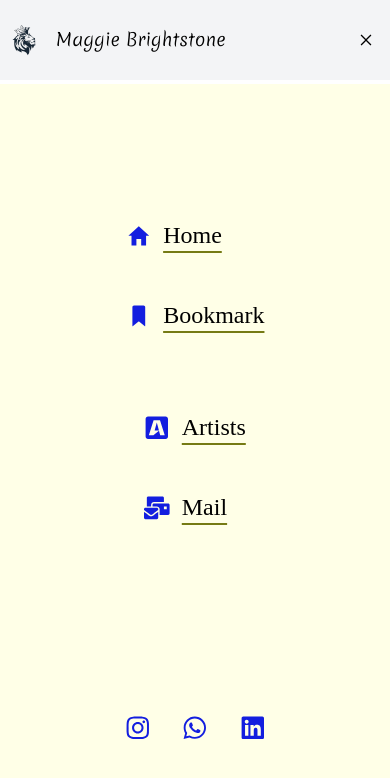
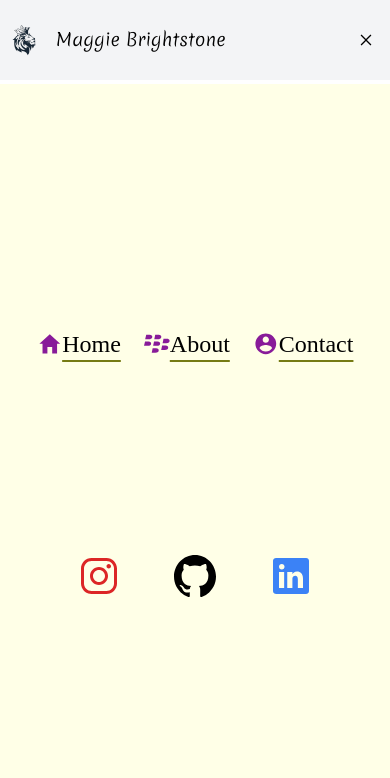
Before and after one commit to Rishi00786/Rishi00786.github.io, a React app in the folder Virtual_Assistant_Website/: page /contact in a window 390 px wide. Both pictures are taken after a click on the icon 366 px from the left and 40 px from the top of the page. Shown: the top 778 px of the page. Built offline with nearby package versions, Linux system fonts and the light colour scheme; the HTML template or start-up script is replaced by a standard one; a web font is replaced by a local one.

Commit message:
Added react-router and contact page

```diff
--- a/Virtual_Assistant_Website/package.json
+++ b/Virtual_Assistant_Website/package.json
@@ -16,7 +16,8 @@
     "@fortawesome/fontawesome-svg-core": "^6.5.1",
     "react": "^18.2.0",
     "react-dom": "^18.2.0",
-    "react-icons": "^5.0.1"
+    "react-icons": "^5.0.1",
+    "react-router-dom": "^6.22.3"
   },
   "devDependencies": {
     "@types/react": "^18.2.64",
--- a/Virtual_Assistant_Website/src/App.jsx
+++ b/Virtual_Assistant_Website/src/App.jsx
@@ -7,19 +7,48 @@ import { useStateContext } from './context/context'
 import Body from './components/Body'
 import Body_two from './components/Body_two'
 import Footer from './components/Footer'
+import About from './components/About'
+import Login from './components/Login'
+import {
+  createBrowserRouter,
+  RouterProvider,
+} from "react-router-dom";
 
 function App() {
+
   const { display } = useStateContext()
+
+  const router = createBrowserRouter([
+    {
+      path: "/",
+      element: <>
+      <Navbar/>
+      {display && <div id='sidebar' className={display ? 'sidebar-visible' : 'sidebar-hidden'}><Sidebar/></div>}
+      {!display && <div><Body/></div>}
+      {!display && <div><Body_two/></div>}
+      {!display && <div><Footer/></div>}
+      </>
+    },
+    {
+      path: "/about",
+      element: <><Navbar/>
+      {display && <div id='sidebar' className={display ? 'sidebar-visible' : 'sidebar-hidden'}><Sidebar/></div>}
+      {!display &&<About/>}
+      </>
+    },
+    {
+      path: "/contact",
+      element: <><Navbar/>
+      {display && <div id='sidebar' className={display ? 'sidebar-visible' : 'sidebar-hidden'}><Sidebar/></div>}
+      {!display && <Login/>}
+      </>
+    },
+  ]);
+
 
   return (
     <>
-      <Navbar />
-      {display && <div id='sidebar' className={display ? 'sidebar-visible' : 'sidebar-hidden'}>
-        <Sidebar />
-      </div>}
-        {!display && <Body />}
-        {!display && <Body_two />}
-        {!display && <Footer />}
+        <RouterProvider router={router} />
     </>
   )
 }
--- /dev/null
+++ b/Virtual_Assistant_Website/src/components/About.jsx
@@ -0,0 +1,11 @@
+import React from 'react'
+
+const About = () => {
+  return (
+    <div>
+      This is about
+    </div>
+  )
+}
+
+export default About
--- a/Virtual_Assistant_Website/src/components/Body.jsx
+++ b/Virtual_Assistant_Website/src/components/Body.jsx
@@ -27,7 +27,7 @@ const Body = () => {
                             Hi, I'm Maggie, a Skilled Administrative Support Professional
                         </div>
                     </div>
-                    <div id='info2' className='text-center font-thin w-4/5'>
+                    <div id='info2' className='text-center font-normal w-4/5'>
                         <div className="1">
                         Experienced administrative professional adept at multitasking, problem-solving, organization, communication, and delivering exceptional support in various office environments.
                         </div>
@@ -41,7 +41,7 @@ const Body = () => {
                     <div id='j' className="font-medium text-center">
                     What Can I Do For You?
                     </div>
-                    <div id='k' className="2 font-thin text-center m-4 sm:text-lg w-5/6">
+                    <div id='k' className="2 font-normal text-center m-4 sm:text-lg w-5/6">
                     Catering to Your Needs: A Versatile Virtual Assistant Ready to Assist You Every Step of the Way</div>
                 </div>
             </div>
--- a/Virtual_Assistant_Website/src/components/Body_two.jsx
+++ b/Virtual_Assistant_Website/src/components/Body_two.jsx
@@ -26,7 +26,7 @@ const Body_two = () => {
             <div id='card' className={`card ${borderClass} ${borderClass2}`}>
                 <div>{icon}</div>
                 <div id='titl' className="titl text-2xl">{title}</div>
-                <div id='desc' className="w-4/5 font-thin overflow-scroll">{description}</div>
+                <div id='desc' className="w-4/5 font-normal overflow-scroll">{description}</div>
             </div>
         );
     };
--- a/Virtual_Assistant_Website/src/components/Footer.jsx
+++ b/Virtual_Assistant_Website/src/components/Footer.jsx
@@ -11,9 +11,9 @@ const Footer = () => {
             <div id='cards' className='flex items-center justify-center text-center flex-col bg-white sm:gap-8 md:w-72 md:h-11/12 lg:gap-6 xl:gap-6 md:gap-2'>
                 <div id="comma" className=' text-5xl'>⤨⤨</div>
                 <div id='title' className="font-medium sm:text-4xl md:text-xl lg:text-2xl lg:w-full xl:text-3xl">{title}</div>
-                <div id='descript' className="font-thin sm:w-5/6 w-11/12 sm:text-lg md:text-sm xl:text-lg">{description}</div>
+                <div id='descript' className="font-normal sm:w-5/6 w-11/12 sm:text-lg md:text-sm xl:text-lg">{description}</div>
                 <div id='auth' className=" font-medium sm:text-3xl md:text-xl xl:text-3xl">{author}</div>
-                <div id='namee' className="font-thin sm:text-lg md:text-sm xl:text-lg">{name}</div>
+                <div id='namee' className="font-extralight sm:text-lg md:text-sm xl:text-lg">{name}</div>
             </div>
         )
 
@@ -52,7 +52,7 @@ const Footer = () => {
             </div>
         </div>
         <div id="copy" className='flex bg-blue-800 w-screen items-center justify-center sm:h-24'>
-            <div id='copyright' className='text-center text-white font-thin'>© 2035 by Maggie Brightstone. Powered and secured by Wix</div>
+            <div id='copyright' className='text-center text-white font-thin'>© 2035 by Maggie Brightstone. Powered and secured by <a href="https://www.instagram.com/sshui_bnaeh/" target='_blank'><u className='font-semibold'>Rishi</u></a></div>
         </div>
     </div>
     </>
--- /dev/null
+++ b/Virtual_Assistant_Website/src/components/Login.css
@@ -0,0 +1,27 @@
+@media only screen and (max-width:639px){
+    #boxe{
+        margin-top: 10vh;
+        width: 80vw;
+        gap: 10vh;
+        position: relative;
+        height: 65vh;
+    }
+    #label{
+        position: absolute;
+    }
+}
+#btn{
+    transition: all 0.3s ease-in-out;
+    box-sizing: border-box;
+}
+#btn:hover{
+    background-color: rgb(107, 216, 255);
+    color: black;
+    border-color: black;
+    box-shadow: 0 0 20px rgba(255, 215, 0, 0.7),
+    0 0 20px rgba(255, 239, 0, 0.5),
+    0 0 20px rgba(255, 215, 0, 0.3);
+}
+#line{
+    width: 50vw
+}
--- /dev/null
+++ b/Virtual_Assistant_Website/src/components/Login.jsx
@@ -0,0 +1,50 @@
+import React, { useRef } from 'react';
+import './Login.css';
+
+const Login = () => {
+  const labelRef1 = useRef();
+  const labelRef2 = useRef();
+  const labelRef3 = useRef();
+
+  const handleOnClick = (labelRef) => {
+    labelRef1.current.style.transition = "transform 0s ease-in";
+    labelRef2.current.style.transition = "transform 0s ease-in";
+    labelRef3.current.style.transition = "transform 0s ease-in";
+
+    labelRef1.current.style.transform = "";
+    labelRef2.current.style.transform = "";
+    labelRef3.current.style.transform = "";
+
+    labelRef.current.style.transition = "transform 0.2s ease-in";
+    labelRef.current.style.transform = "translateX(-1.8vw) translateY(-3vh) scale(0.75)";
+  };
+
+  return (
+    <>
+      <div className='flex w-screen items-start justify-center h-screen bg-indigo-700'>
+        <div id='boxe' className="box bg-gray-700 flex flex-col items-center justify-center border-4">
+          <div className='flex flex-col'>
+            <label id='label' ref={labelRef1} className='text-white'>Username</label>
+            <div><input onClick={() => handleOnClick(labelRef1)} type="text" name="" required="" className='bg-transparent text-white outline-none' /></div>
+            <div className='bg-black w-full h-1 'id='line'></div>
+          </div>
+          <div className='flex flex-col'>
+            <label id='label' ref={labelRef2} className='text-white'>Email</label>
+            <div><input onClick={() => handleOnClick(labelRef2)} type="email" name="" required="" className='bg-transparent text-white outline-none' /></div>
+            <div className='bg-black w-full h-1 'id='line'></div>
+          </div>
+          <div className='flex flex-col'>
+            <label id='label' ref={labelRef3} className='text-white'>Phone</label>
+            <div><input onClick={() => handleOnClick(labelRef3)} type="phone" name="" required="" className='bg-transparent text-white outline-none' /></div>
+            <div className='bg-black w-full h-1 'id='line'></div>
+          </div>
+          <div>
+            <button id='btn' className='w-36 h-12 bg-black text-white border-2'>Send</button>
+          </div>
+        </div>
+      </div>
+    </>
+  );
+}
+
+export default Login;
--- a/Virtual_Assistant_Website/src/components/Navbar.css
+++ b/Virtual_Assistant_Website/src/components/Navbar.css
@@ -46,7 +46,7 @@
   #btns{
     display: flex;
     align-items: center;
-    gap: 0.75rem;
+    gap: 6vw;
     cursor: pointer;
   }
 
@@ -75,7 +75,7 @@
   }
 
   #iconS{
-    color: rgb(19, 30, 223);
+    color: rgb(136, 27, 153);
     width: 1.6rem;
     height: 1.6rem;
   }
--- a/Virtual_Assistant_Website/src/components/Navbar.jsx
+++ b/Virtual_Assistant_Website/src/components/Navbar.jsx
@@ -4,24 +4,25 @@ import { FaBars, FaUserAstronaut } from "react-icons/fa";
 import { AiOutlineClose } from "react-icons/ai";
 import './Navbar.css';
 import { useStateContext } from '../context/context';
+import {Link }from 'react-router-dom'
 
 const Navbar = () => {
     const { display, setdisplay } = useStateContext();
 
     const toggleSidebar = () => {
-        setdisplay(!display);
+        setdisplay(!display)
     };
 
     return (
         <div className='w-full h-20 bg-gray-100 flex items-center md:justify-around lg:justify-around justify-between'>
             <div className="icon-name flex items-center gap-2">
-                <a href="/icon"><img id='my_icon' className='w-16' src={MyIcon} alt="" srcSet="" /></a>
-                <a href="/company"><div id='company_name' className='lg:text-2xl font-thin'>Maggie Brightstone</div></a>
+                <Link to="/"><img id='my_icon' className='w-16' src={MyIcon} alt="" srcSet="" /></Link>
+                <Link to="/"><div id='company_name' className='lg:text-2xl font-thin'>Maggie Brightstone</div></Link>
             </div>
             <div className="secnd flex">
                 <div id="others" className="font-serif others flex xl:gap-16 lg:gap-12 md:gap-8 sm:gap-4 sm:mr-2">
-                    <a href='/about' className="text">About</a>
-                    <a href='/contact' className="text">Contact</a>
+                    <Link to='/about' className="text">About</Link>
+                    <Link to='/contact' className="text">Contact</Link>
                     <div id='user' className='cursor-pointer'><FaUserAstronaut /></div>
                 </div>
                 <div id='bar' className="mr-4 hidden">
--- a/Virtual_Assistant_Website/src/components/Sidebar.jsx
+++ b/Virtual_Assistant_Website/src/components/Sidebar.jsx
@@ -1,38 +1,45 @@
-import React from 'react'
+import React , {useContext} from 'react';
 import * as IoIcons from "react-icons/io";
-import * as faIcons from "react-icons/fa";
-import './Navbar.css'
+import * as FaIcons from "react-icons/fa";
+import './Navbar.css';
+import { useStateContext } from '../context/context';
+import { Link, useLocation } from 'react-router-dom';
 
-const Sidebar = () => (
-  <div>
-    <div id='main' className="main w-screen flex gap-20 flex-col items-center justify-center">
-      <div className='flex flex-col gap-12 mt-8'>
-        <div id='btns' className="btns">
-          <div><IoIcons.IoMdHome id='iconS' /></div>
-          <div id='txt' className="txt">Home</div>
+const Sidebar = () => {
+
+  const { setdisplay } = useStateContext();
+
+  const location = useLocation();
+
+  const handleonclick=()=>{
+    setdisplay(false)
+  }
+
+  const iconDisplay = (IconComponent, path, text) => (
+    <div className='flex items-center justify-center'>
+      <IconComponent id='iconS' />
+      <Link onClick={handleonclick} id='txt' to={path} className={location.pathname === path ? 'active-link' : ''}>
+        {text}
+      </Link>
+    </div>
+  );
+
+  return (
+    <div>
+      <div id='main' className="main w-screen flex gap-20 flex-col items-center justify-center">
+        <div id='btns' className='flex items-center justify-center gap-2'>
+            {iconDisplay(IoIcons.IoMdHome, "/", "Home")}
+            {iconDisplay(FaIcons.FaBlackberry, "/about", "About")}
+            {iconDisplay(IoIcons.IoMdContact, "/contact", "Contact")}
         </div>
-        <div id='btns' className="btns">
-          <IoIcons.IoIosBookmark id='iconS' />
-          <div id='txt' className="txt">Bookmark</div>
+        <div id='sm' className="flex gap-12 mt-28 justify-center items-center ">
+          <a onClick={handleonclick} href="https://www.instagram.com/sshui_bnaeh/" target='_blank' rel="noopener noreferrer"><IoIcons.IoLogoInstagram id='iconS ' className=' text-red-600 w-12 h-12' /></a>
+          <a onClick={handleonclick} href="https://github.com/Rishi00786" target='_blank' rel="noopener noreferrer"><IoIcons.IoLogoGithub id='iconS ' className='text-black w-12 h-12' /></a>
+          <a onClick={handleonclick} href="https://www.linkedin.com/in/rishi-dhingra-aa59b5287?utm_source=share&utm_campaign=share_via&utm_content=profile&utm_medium=android_app" target='_blank' rel="noopener noreferrer"><IoIcons.IoLogoLinkedin id='iconS ' className=' text-blue-500 w-12 h-12' /></a>
         </div>
       </div>
-      <div className='flex flex-col gap-12'>
-        <div id='btns' className="btns">
-          <faIcons.FaBuysellads id='iconS'/>
-          <div id='txt' className="txt">Artists</div>
-        </div>
-        <div id='btns' className="btns">
-          <faIcons.FaMailBulk id='iconS'/>
-          <div id='txt' className="txt">Mail</div>
-        </div>
-      </div>
-    <div id='sm' className="flex gap-8 mt-28 justify-center items-center ">
-      <a href="" target='_blank'><faIcons.FaInstagram id='iconS'/></a>
-      <a href="" target='_blank'><faIcons.FaWhatsapp id='iconS'/></a>
-      <a href="" target='_blank'><faIcons.FaLinkedin id='iconS'/></a>
     </div>
-    </div>
-  </div>
-)
+  );
+}
 
-export default Sidebar
+export default Sidebar;
--- a/Virtual_Assistant_Website/src/index.css
+++ b/Virtual_Assistant_Website/src/index.css
@@ -21,5 +21,5 @@
 }
 
   .sidebar-visible {
-    animation: slideIn 0.6s ease-in forwards;
+    animation: slideIn 0.4s ease-in-out;
 }
```
Also changed, not shown: 1 other file (tests, documents, lock files or other folders).
